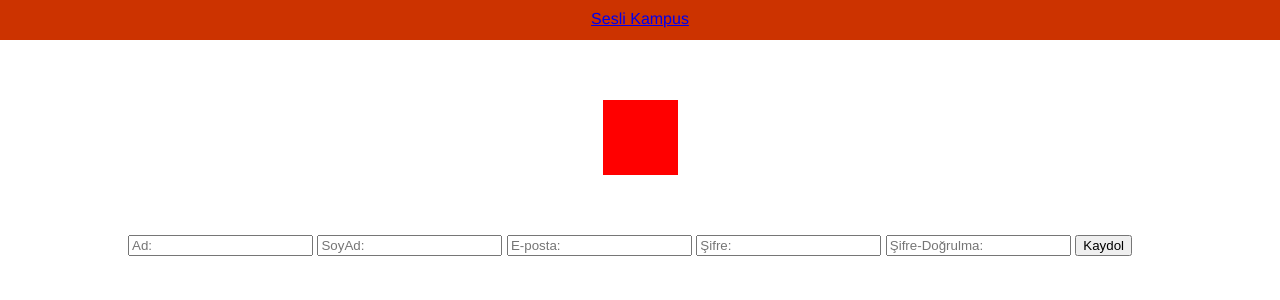
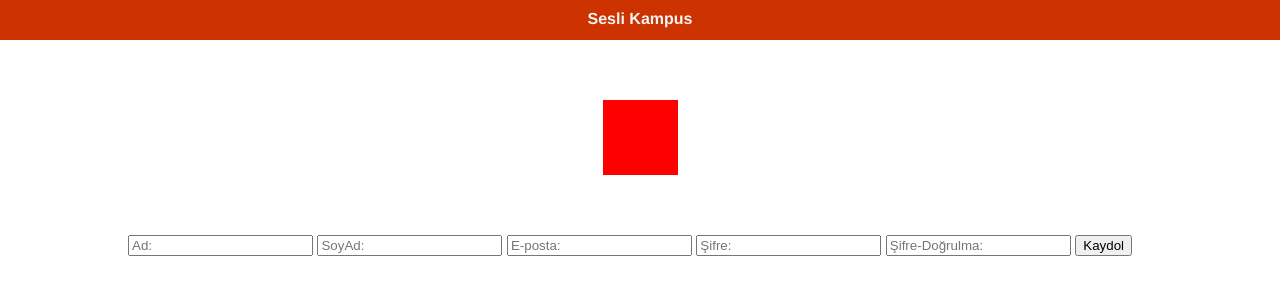
Before and after one commit to thepancakebatter/SesliKampus, a PHP site: page /authentication/signup/index.php in a window 1280 px wide. Shown: the top 300 px of the page. Run offline with PHP 8.4, Linux system fonts and the light colour scheme; the visitor is signed in with stand-in values (Sample User, id 1); some libraries are stand-ins or nearby versions.

Commit message:
header title

```diff
--- a/front/header.php
+++ b/front/header.php
@@ -3,7 +3,7 @@
         <div class="header" id="left"><span class="header" id="profil-icon"><i class="material-icons">account_circle</i></span>
         </div>
         <div class="header" id="mid"><a
-                    href="<?php echo $_SESSION['myHost']; ?>">Sesli Kampus</a></div>
+                    href="<?php echo $_SESSION['myHost']; ?>" style="color: whitesmoke;text-decoration: none;font-weight: bold;">Sesli Kampus</a></div>
         <div class="header" id="right">
             <div class="header" id="search-box" style="display: flex;">
                 <span class="header pages-slider open" id="search-icon" style="display: none;" data-port="container.search"><i
```
